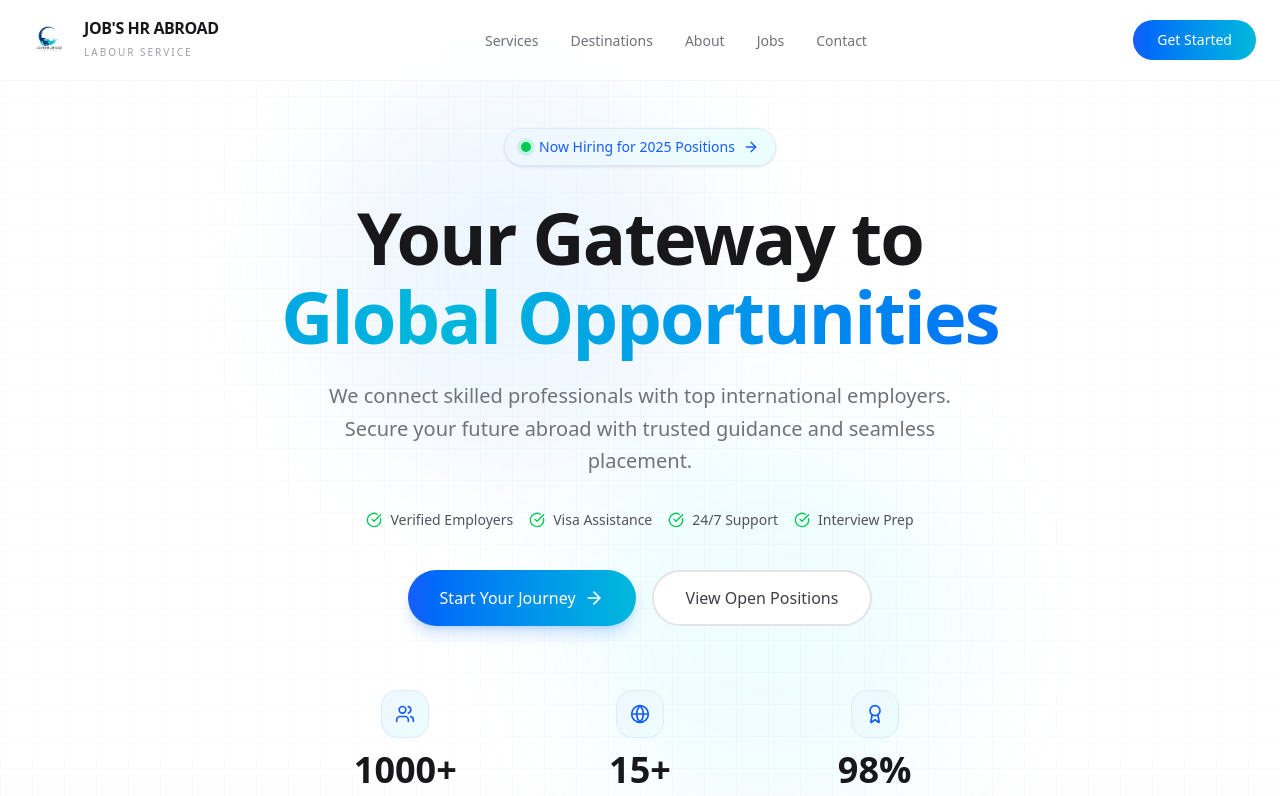
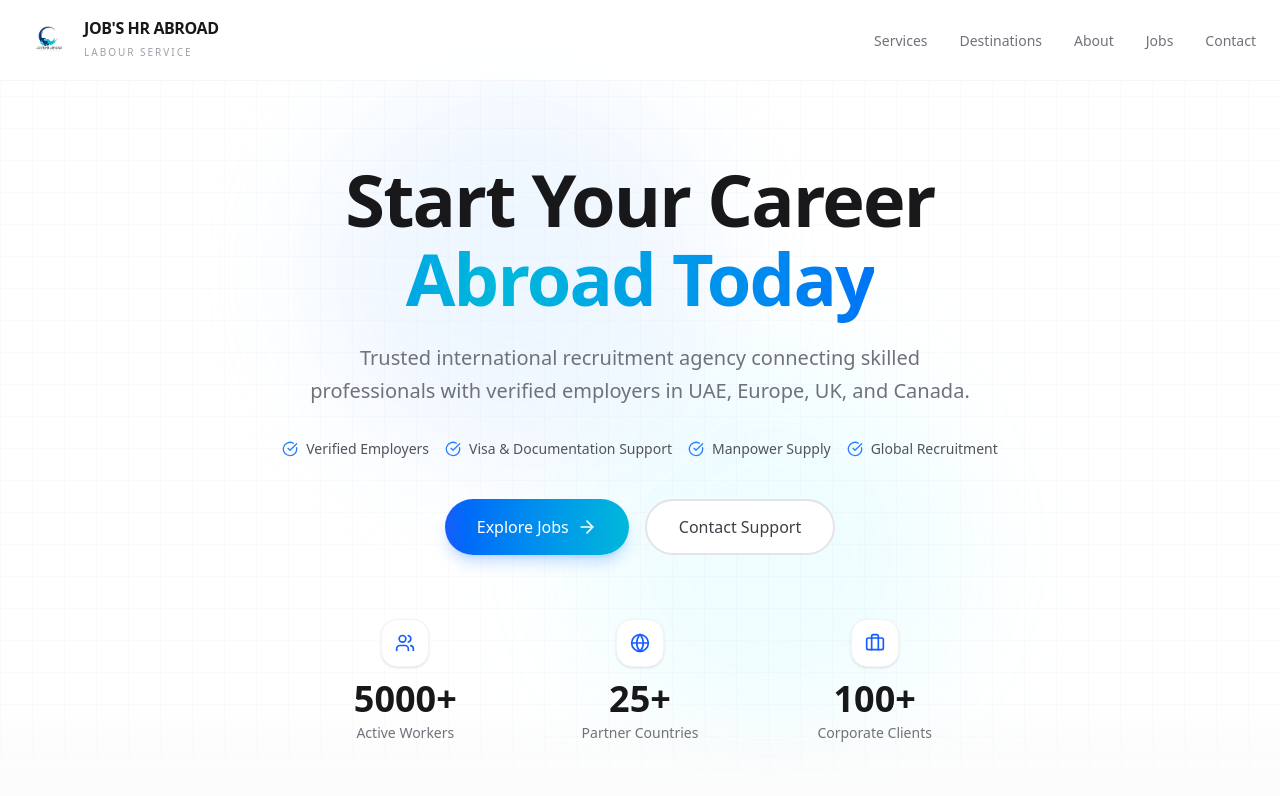
Before and after one commit to jobshrjaipur2023/va, a Next.js app: page / in a window 1280 px wide. Shown: the top 796 px of the page. Built offline with nearby package versions, Linux system fonts and the light colour scheme.

Commit message:
fix: resolve typescript lint errors in Features component

```diff
--- a/src/app/globals.css
+++ b/src/app/globals.css
@@ -15,8 +15,8 @@
   --color-primary: var(--primary);
   --color-muted: var(--muted);
   --color-border: var(--border);
-  --font-sans: var(--font-geist-sans), system-ui, sans-serif;
-  --font-mono: var(--font-geist-mono), monospace;
+  --font-sans: var(--font-inter), system-ui, sans-serif;
+  --font-heading: var(--font-outfit), sans-serif;
 }
 
 body {
@@ -27,14 +27,25 @@ body {
   -moz-osx-font-smoothing: grayscale;
 }
 
+h1,
+h2,
+h3,
+h4,
+h5,
+h6 {
+  font-family: var(--font-heading);
+}
+
 /* Gradient Animation */
 @keyframes gradient {
   0% {
     background-position: 0% 50%;
   }
+
   50% {
     background-position: 100% 50%;
   }
+
   100% {
     background-position: 0% 50%;
   }
--- a/src/app/layout.tsx
+++ b/src/app/layout.tsx
@@ -1,17 +1,19 @@
 import type { Metadata } from "next";
-import { Geist, Geist_Mono } from "next/font/google";
+import { Outfit, Inter } from "next/font/google";
 import "./globals.css";
 import { Navbar } from "@/components/Navbar";
 import { Footer } from "@/components/Footer";
 
-const geistSans = Geist({
-  variable: "--font-geist-sans",
+const outfit = Outfit({
   subsets: ["latin"],
+  variable: "--font-outfit",
+  display: "swap",
 });
 
-const geistMono = Geist_Mono({
-  variable: "--font-geist-mono",
+const inter = Inter({
   subsets: ["latin"],
+  variable: "--font-inter",
+  display: "swap",
 });
 
 export const metadata: Metadata = {
@@ -88,7 +90,7 @@ export default function RootLayout({
         <link rel="canonical" href="https://jobshrabroad.com" />
       </head>
       <body
-        className={`${geistSans.variable} ${geistMono.variable} antialiased`}
+        className={`${outfit.variable} ${inter.variable} antialiased font-sans`}
       >
         <Navbar />
         <main className="min-h-screen">{children}</main>
--- a/src/components/Features.tsx
+++ b/src/components/Features.tsx
@@ -1,11 +1,11 @@
 "use client";
 
-import { motion } from "framer-motion";
+import { motion, Variants } from "framer-motion";
 import { marketingContent } from "@/data/content";
 import * as Icons from "lucide-react";
 
 export function Features() {
-  const container = {
+  const container: Variants = {
     hidden: { opacity: 0 },
     show: {
       opacity: 1,
@@ -15,9 +15,9 @@ export function Features() {
     },
   };
 
-  const item = {
+  const item: Variants = {
     hidden: { opacity: 0, y: 30 },
-    show: { opacity: 1, y: 0, transition: { duration: 0.6, ease: "easeOut" } },
+    show: { opacity: 1, y: 0, transition: { duration: 0.6, ease: [0.22, 1, 0.36, 1] } },
   };
 
   return (
--- a/src/components/Hero.tsx
+++ b/src/components/Hero.tsx
@@ -1,19 +1,19 @@
 "use client";
 
 import { motion } from "framer-motion";
-import { ArrowRight, Globe, Users, Award, CheckCircle } from "lucide-react";
+import { ArrowRight, Globe, Users, Briefcase, CheckCircle } from "lucide-react";
 
 const stats = [
-  { value: "1000+", label: "Placements", icon: Users },
-  { value: "15+", label: "Countries", icon: Globe },
-  { value: "98%", label: "Success Rate", icon: Award },
+  { value: "5000+", label: "Active Workers", icon: Users },
+  { value: "25+", label: "Partner Countries", icon: Globe },
+  { value: "100+", label: "Corporate Clients", icon: Briefcase },
 ];
 
 const highlights = [
   "Verified Employers",
-  "Visa Assistance",
-  "24/7 Support",
-  "Interview Prep",
+  "Visa & Documentation Support",
+  "Manpower Supply",
+  "Global Recruitment",
 ];
 
 export function Hero() {
@@ -27,37 +27,18 @@ export function Hero() {
       <div className="absolute bottom-20 right-1/4 w-96 h-96 bg-cyan-200/30 rounded-full blur-3xl animate-pulse delay-1000" />
 
       <div className="container mx-auto px-4 relative z-10 text-center max-w-5xl">
-        {/* Badge */}
-        <motion.div
-          initial={{ opacity: 0, y: 20 }}
-          animate={{ opacity: 1, y: 0 }}
-          transition={{ duration: 0.6, ease: "easeOut" }}
-          className="flex justify-center mb-8"
-        >
-          <motion.div
-            whileHover={{ scale: 1.02 }}
-            className="inline-flex items-center gap-2 px-4 py-2 bg-gradient-to-r from-blue-50 to-cyan-50 border border-blue-100 rounded-full text-sm font-medium text-blue-600 cursor-pointer shadow-sm"
-          >
-            <span className="relative flex h-2.5 w-2.5">
-              <span className="animate-ping absolute inline-flex h-full w-full rounded-full bg-green-400 opacity-75" />
-              <span className="relative inline-flex rounded-full h-2.5 w-2.5 bg-green-500" />
-            </span>
-            Now Hiring for 2025 Positions
-            <ArrowRight className="w-4 h-4" />
-          </motion.div>
-        </motion.div>
 
         {/* Main Heading */}
         <motion.h1
           initial={{ opacity: 0, y: 30 }}
           animate={{ opacity: 1, y: 0 }}
           transition={{ duration: 0.7, delay: 0.1, ease: "easeOut" }}
-          className="text-4xl sm:text-5xl md:text-6xl lg:text-7xl font-bold tracking-tight text-zinc-900 mb-6 leading-[1.1]"
+          className="text-4xl sm:text-5xl md:text-6xl lg:text-7xl font-bold tracking-tight text-zinc-900 mb-6 leading-[1.1] pt-8"
         >
-          Your Gateway to{" "}
+          Start Your Career{" "}
           <br className="hidden sm:block" />
           <span className="bg-gradient-to-r from-blue-600 via-cyan-500 to-blue-600 bg-clip-text text-transparent bg-[size:200%_auto] animate-gradient">
-            Global Opportunities
+            Abroad Today
           </span>
         </motion.h1>
 
@@ -66,10 +47,9 @@ export function Hero() {
           initial={{ opacity: 0, y: 20 }}
           animate={{ opacity: 1, y: 0 }}
           transition={{ duration: 0.6, delay: 0.2, ease: "easeOut" }}
-          className="text-lg md:text-xl text-zinc-500 max-w-2xl mx-auto mb-8 leading-relaxed"
+          className="text-lg md:text-xl text-zinc-500 max-w-2xl mx-auto mb-8 leading-relaxed font-light"
         >
-          We connect skilled professionals with top international employers.
-          Secure your future abroad with trusted guidance and seamless placement.
+          Trusted international recruitment agency connecting skilled professionals with verified employers in UAE, Europe, UK, and Canada.
         </motion.p>
 
         {/* Highlights */}
@@ -85,9 +65,9 @@ export function Hero() {
               initial={{ opacity: 0, scale: 0.9 }}
               animate={{ opacity: 1, scale: 1 }}
               transition={{ delay: 0.3 + idx * 0.1 }}
-              className="flex items-center gap-2 text-sm text-zinc-600"
+              className="flex items-center gap-2 text-sm text-zinc-600 font-medium"
             >
-              <CheckCircle className="w-4 h-4 text-green-500" />
+              <CheckCircle className="w-4 h-4 text-blue-500" />
               {item}
             </motion.div>
           ))}
@@ -105,7 +85,7 @@ export function Hero() {
             whileTap={{ scale: 0.98 }}
             className="h-14 px-8 bg-gradient-to-r from-blue-600 to-cyan-500 text-white rounded-full font-medium text-base transition-all duration-300 flex items-center gap-2 shadow-lg shadow-blue-500/25"
           >
-            Start Your Journey
+            Explore Jobs
             <ArrowRight className="w-5 h-5" />
           </motion.button>
           <motion.button
@@ -113,7 +93,7 @@ export function Hero() {
             whileTap={{ scale: 0.98 }}
             className="h-14 px-8 bg-white text-zinc-700 border-2 border-zinc-200 rounded-full font-medium text-base hover:bg-zinc-50 hover:border-zinc-300 transition-all flex items-center gap-2"
           >
-            View Open Positions
+            Contact Support
           </motion.button>
         </motion.div>
 
@@ -136,12 +116,12 @@ export function Hero() {
                 className="text-center group"
               >
                 <div className="flex justify-center mb-3">
-                  <div className="w-12 h-12 bg-gradient-to-br from-blue-50 to-cyan-50 rounded-2xl flex items-center justify-center border border-blue-100 group-hover:scale-110 transition-transform duration-300">
+                  <div className="w-12 h-12 bg-white rounded-2xl flex items-center justify-center border border-zinc-100 shadow-sm group-hover:scale-110 transition-transform duration-300">
                     <Icon className="w-5 h-5 text-blue-600" />
                   </div>
                 </div>
                 <h3 className="text-3xl md:text-4xl font-bold text-zinc-900 mb-1">{stat.value}</h3>
-                <p className="text-sm text-zinc-500">{stat.label}</p>
+                <p className="text-sm text-zinc-500 font-medium">{stat.label}</p>
               </motion.div>
             );
           })}
--- a/src/components/Navbar.tsx
+++ b/src/components/Navbar.tsx
@@ -72,15 +72,7 @@ export function Navbar() {
             ))}
           </div>
 
-          {/* CTA Button */}
-          <div className="flex items-center gap-4">
-            <motion.button
-              whileHover={{ scale: 1.02 }}
-              whileTap={{ scale: 0.98 }}
-              className="hidden md:inline-flex bg-gradient-to-r from-blue-600 to-cyan-500 text-white px-6 py-2.5 rounded-full text-sm font-medium hover:shadow-lg hover:shadow-blue-500/25 transition-all duration-300"
-            >
-              Get Started
-            </motion.button>
+
 
           {/* Mobile Menu Button */}
           <button
@@ -89,7 +81,6 @@ export function Navbar() {
           >
             {isOpen ? <X size={24} /> : <Menu size={24} />}
           </button>
-          </div>
         </div>
 
         {/* Mobile Menu */}
@@ -113,9 +104,6 @@ export function Navbar() {
                 {link.label}
               </Link>
             ))}
-            <button className="w-full mt-4 bg-gradient-to-r from-blue-600 to-cyan-500 text-white px-6 py-3 rounded-full text-sm font-medium">
-              Get Started
-            </button>
           </div>
         </motion.div>
       </motion.nav>
--- a/src/data/content.ts
+++ b/src/data/content.ts
@@ -51,9 +51,9 @@ export const marketingContent = {
       icon: "FileText",
     },
     {
-      title: "Skill Assessment",
-      description: "Professional screening and training to match you with the perfect role for your qualifications.",
-      icon: "UserCheck",
+      title: "Global Recruitment",
+      description: "Connecting you with top international companies across various industries and sectors.",
+      icon: "Globe",
     },
   ],
 };
```
Lines whose indentation alone changed are shown as unchanged.
